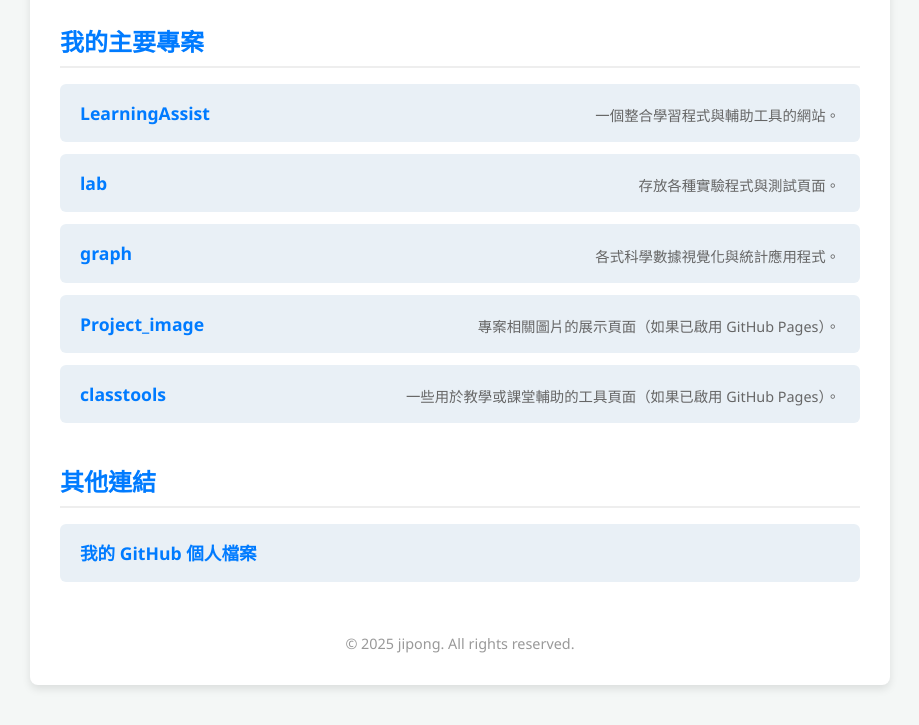
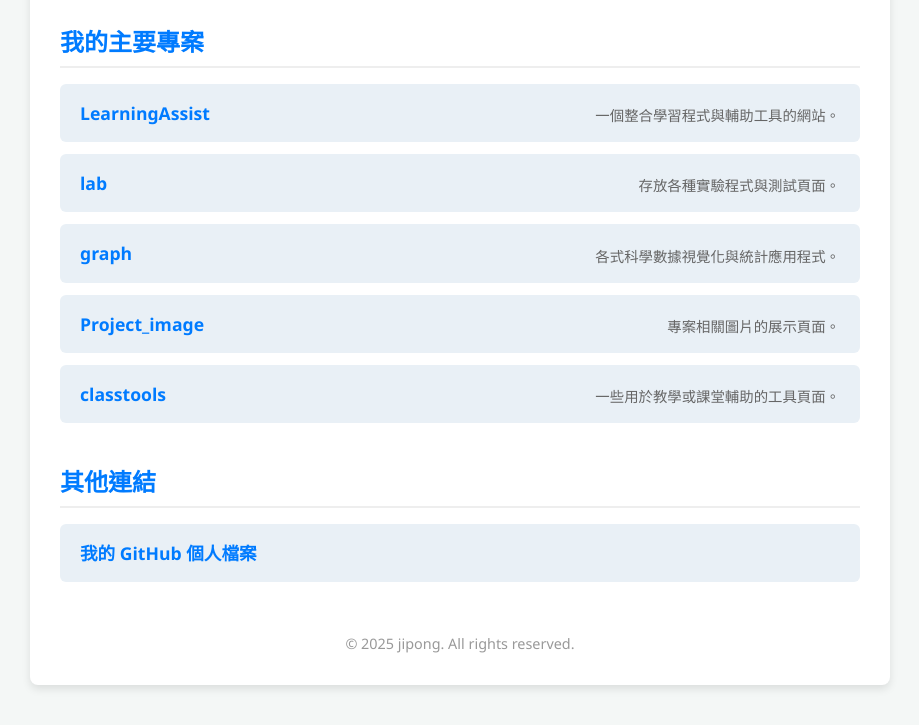
Before and after one commit to jjpong/github.io, a plain HTML site: page index.html in a window 1280 px wide. Shown: the part 178-903 px from the top of the page, without its empty margins (180-1099 px from the left). Drawn offline with Linux system fonts and the light colour scheme.

Commit message:
Update index.html

```diff
--- a/index.html
+++ b/index.html
@@ -54,7 +54,7 @@
     color: #007bff;
     font-weight: bold;
     font-size: 1.1em;
-    flex-grow: 1;
+    flex-grow: 1; /* Make the link take up available space */
   }
   a:hover {
     text-decoration: underline;
@@ -94,11 +94,11 @@
     </li>
     <li>
       <a href="https://jipong.github.io/Project_image/" target="_blank">Project_image</a>
-      <div class="description">專案相關圖片的展示頁面（如果已啟用 GitHub Pages）。</div>
+      <div class="description">專案相關圖片的展示頁面。</div>
     </li>
     <li>
       <a href="https://jipong.github.io/classtools/" target="_blank">classtools</a>
-      <div class="description">一些用於教學或課堂輔助的工具頁面（如果已啟用 GitHub Pages）。</div>
+      <div class="description">一些用於教學或課堂輔助的工具頁面。</div>
     </li>
     </ul>
 
```
